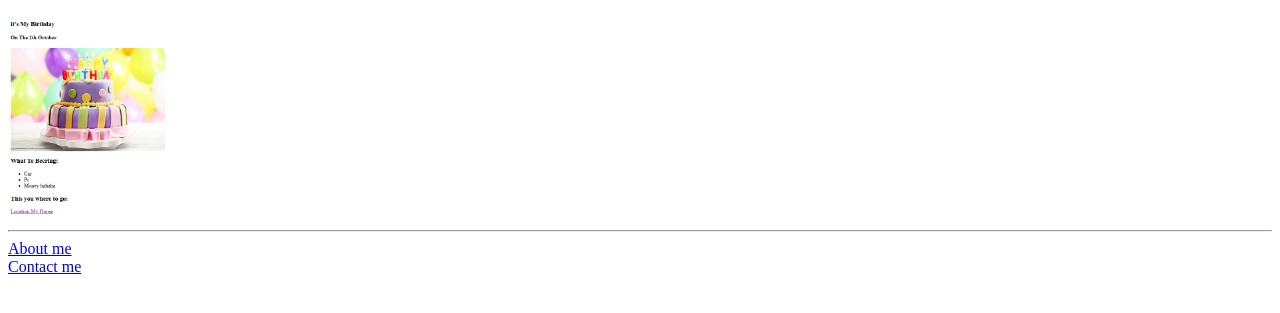
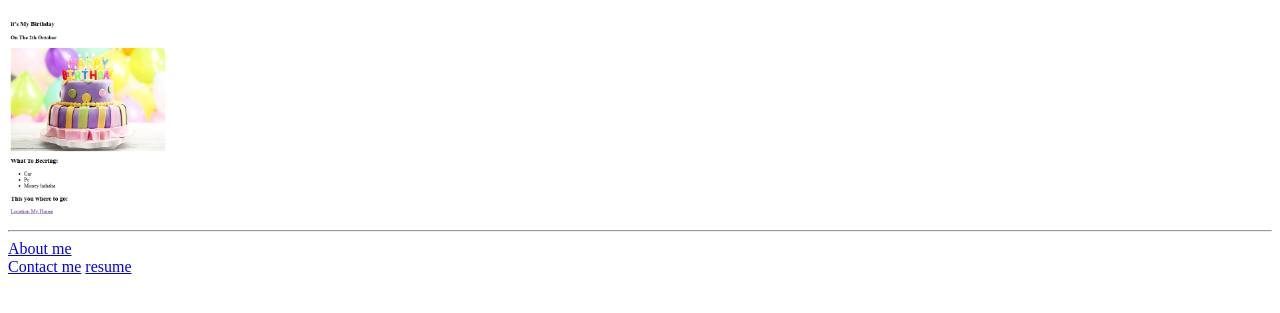
Before and after one commit to mohammadsubhi2005/html.portfolio, a plain HTML site: page portfolio.html in a window 1280 px wide. Shown: the part 471-784 px from the top of the page. Drawn offline with Linux system fonts and the light colour scheme.

Commit message:
Update portfolio.html

```diff
--- a/portfolio.html
+++ b/portfolio.html
@@ -24,6 +24,7 @@
 <hr/>
 <a href="./public/about.html">About me</a><br/>
 <a href="./public/contact.html">Contact me</a>
+ <a href="./index.html">resume<a/>
 
 
 
```
